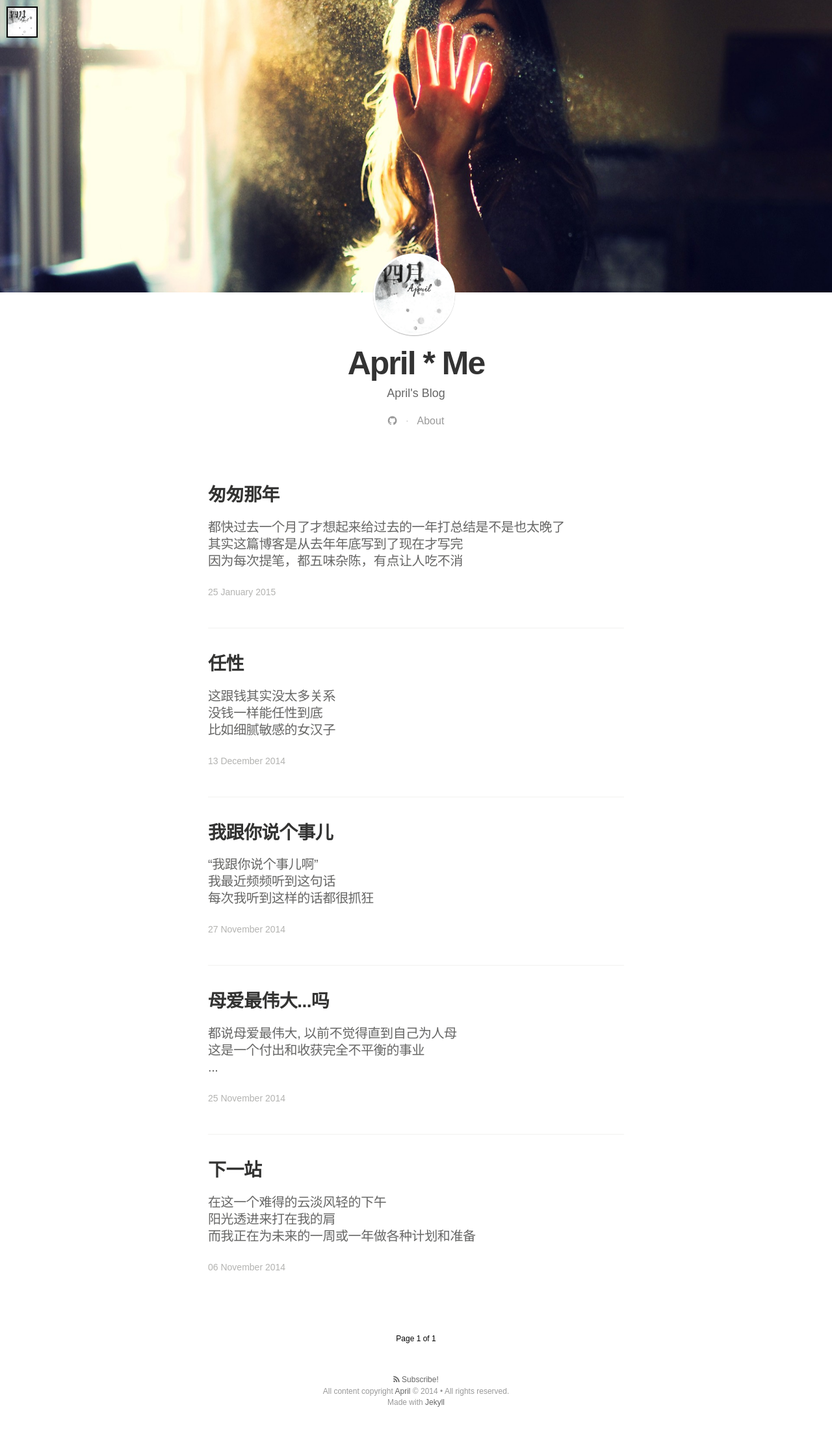
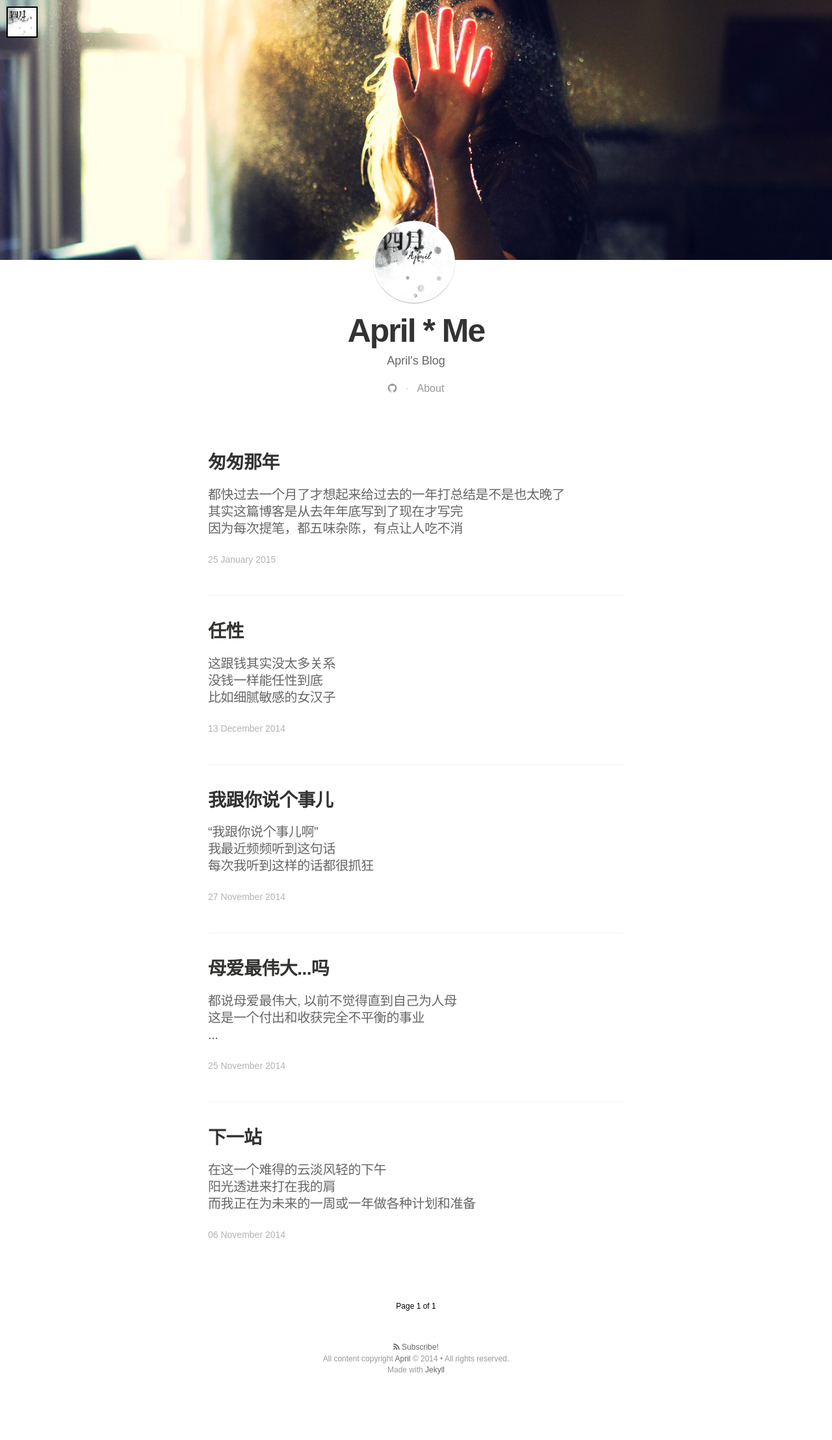
Before and after one commit to aprilnov/BlogSource, a Jekyll site: the page built from index.html, in a window 1280 px wide. Shown: the whole page at 65% size. Built offline with Jekyll 4.4.1, drawn with Linux system fonts in a browser that asks for light colours; nearby versions of some CDN libraries; some web fonts are replaced; Markdown is read by kramdown in place of the engine named in the settings; the list of posts is cut into pages by our own code; after the commit the page ends 2166 px from its top, so only the background shows below that.

Commit message:
css adjust

```diff
--- a/css/main.sass
+++ b/css/main.sass
@@ -56,7 +56,7 @@
     background-repeat: no-repeat
 
 .teaserimage
-  height: 450px
+  height: 400px
   position: relative
   overflow: hidden
   background-color: #000
@@ -125,15 +125,19 @@
       &:hover
         color: #333
 
+.postlist
+  padding: 40px 0 !important
+  max-width: 640px
+  margin: 0 auto
 .content
   width: 100%
-  max-width: 640px
+  max-width: 820px
   margin: 0 auto
   @include box-sizing(border-box)
   @include respond-to(800)
     padding: 0 $rs*2
   article
-    padding: 40px 0
+    padding: 0 40px 40px 40px
     border-bottom: 1px solid #f2f2f0
     &:last-child
       border-bottom: 0px
@@ -230,33 +234,22 @@
       color: #333
 .post
   .article-image
-    position: absolute
-    background-color: #000
-    top: 0
-    left: 0
-    right: 0
-    bottom: 0
-    height: 350px
+    width: 100%
+    height: 100%
     overflow: hidden
     .post-image-image
       background-size: inherit
       background-position: top
       background-repeat: no-repeat
-      position: absolute
-      top: 0
-      left: 0
-      right: 0
-      bottom: 0
+      width: 100%
       height: 350px
       text-indent: -9999px
-      padding-top: 33%
       z-index: 1
     .post-meta
       position: absolute
-      bottom: $rs
       left: 30%
       right: 30%
-      z-index: 9
+      top: 23%
       font-family: $font-sans
       @include box-sizing(border-box)
       @include respond-to(800)
@@ -344,6 +337,9 @@
       text-overflow: ellipsis
   .post-content
     width: 100%
+    max-width: 640px
+    margin: 0 auto
+    padding-top: 20px
     font-family: $font-serif
     color: #333
     h1, h2, h3
--- a/index.html
+++ b/index.html
@@ -77,7 +77,7 @@
 
     <div class="cf frame">
       {% for post in paginator.posts %}
-        <article class="post" itemscope itemtype="http://schema.org/BlogPosting" role="article">
+        <article class="post postlist" itemscope itemtype="http://schema.org/BlogPosting" role="article">
           <div class="article-item">
             <header class="post-header">
               <h2 class="post-title" itemprop="name"><a href="{{ post.url }}" itemprop="url" rel="nofollow">{{ post.title }}</a></h2>
@@ -87,7 +87,6 @@
             </section>
             <div class="post-meta">
               <time datetime="{{ post.date | date_to_long_string }}">{{ post.date | date_to_long_string }}</time>
-<!--            <span class="post-tags-set">on {{#foreach tags}}<span class="post-tag-{{slug}}">{{#if @first}}{{else}}, {{/if}}<a href="/tag/{{slug}}">{{name}}</a></span>{{/foreach}}</span>-->
             </div>
           <div>
         </article>
```
Also changed, not shown: _layouts/post.html (+3 -6 lines), assets/article_images/2014-11-06-next-stop/desktop.jpg, assets/article_images/2014-11-25-great-mother/desktop1.jpg (deleted), assets/article_images/2014-11-25-great-mother/desktop2.jpg (renamed from assets/article_images/2014-11-25-great-mother/desktop.jpg), assets/article_images/2014-11-27-tell-you-one-thing/desktop.jpg, assets/article_images/2014-12-13-willfulness/desktop.jpg.
